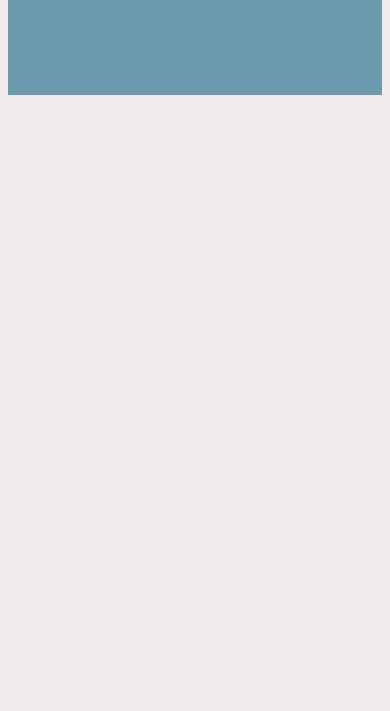
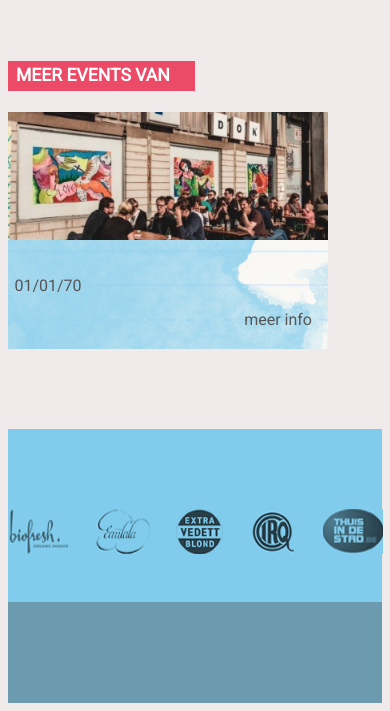
Before and after one commit to hoyhymho/ma3_dok, a PHP site: page /index.php?page=detail in a window 390 px wide; the page is wider, and only the part inside the window is pictured. Shown: the part 1235-1946 px from the top of that part. Before the commit the page ends 1330 px from the top of that part, so only its background shows below. Run offline with PHP 8.4, Linux system fonts and the light colour scheme; tables that the repository leaves empty or names only in its code hold one stand-in row (values such as "Sample post"); data that the repository does not hold is empty; some libraries are stand-ins or nearby versions.

Commit message:
base site af, not responsive

```diff
--- a/src/controller/EventsController.php
+++ b/src/controller/EventsController.php
@@ -111,5 +111,8 @@ class EventsController extends Controller {
 
     $event = $this->eventDAO->selectById($id);
 		$this->set('event', $event);
+
+    $organiserEvents = $this->eventDAO->selectSameOrganisers($id);
+		$this->set('organiserEvents', $organiserEvents);
   }
 }
--- a/src/css/style.css
+++ b/src/css/style.css
@@ -15,14 +15,25 @@ body {
 }
 
 h3 {
-  font-size: 1.2em;
+  font-size: 1.1em;
   margin-bottom: 1.3rem;
   background-color: #eb4b67;
   color: white;
   text-transform: uppercase;
   font-weight: bold;
-  padding: .2rem 2rem .2rem .5rem;
+  padding: .1rem 1.6rem .1rem .5rem;
   display: inline-block;
+}
+
+a {
+  text-decoration: none;
+}
+
+.meerinfo {
+  position: absolute;
+  bottom: 1rem;
+  right: 1rem;
+  color: #555;
 }
 
 .highlight {
@@ -290,13 +301,7 @@ nav ul li a:hover, .dropdown:hover .dropbtn {
     background-image: url(/assets/img/eventpaper.png);
     padding: 1rem;
     width: 30vw;
-
-    & a {
-      text-decoration: none;
-      color: #555;
-      float: right;
-      margin-top: -.3rem;
-    }
+    position: relative;
 
     & h4 {
       text-transform: uppercase;
@@ -398,7 +403,7 @@ footer {
     object-fit: cover;
   }
 
-  & .programma_events {
+  & .programma_events {
     margin-left: 10vw;
   }
 
@@ -479,6 +484,105 @@ footer {
   }
 }
 
+/*DETAIL*/
+
+.detail_header {
+  background-color: #fad27b;
+  padding-top: 2.5rem;
+  padding-bottom: 1.5rem;
+  font-weight: bold;
+  font-size: 1.3em;
+  margin-bottom: 3rem;
+}
+
+.detail_flex {
+  display: flex;
+  justify-content: space-between;
+
+  & .detail_about {
+    background-image: url(/assets/img/aboutpaper.png);
+    max-width: 26rem;
+    padding: 2rem;
+  }
+}
+
+.detail_sidebar {
+  width: 15rem;
+
+  & h4 {
+    background-color: #2eb5c8;
+    color: white;
+    text-transform: uppercase;
+    font-weight: bold;
+    padding-left: .5rem;
+  }
+
+  & div {
+    background-color: #fad27b;
+    padding-left: .5rem;
+    padding-top: .5rem;
+    padding-bottom: 1.5rem;
+    overflow: hidden;
+  }
+
+  & ul {
+    margin-bottom: 1rem;
+    line-height: 230%;
+  }
+
+  & a {
+    text-decoration: none;
+    color: white;
+    background-color: #eb4b67;
+    padding: .2rem;
+    float: right;
+    margin-right: 1rem;
+  }
+}
+
+.detail_gallery {
+  margin-top: 7rem;
+}
+
+.detail_organiser {
+  margin-top: 4rem;
+}
+
+.detail_event_container {
+  display: flex;
+}
+
+.organiserevent {
+  width: 20rem;
+  margin-right: 1rem;
+
+  & div {
+    background-image: url(/assets/img/eventpaper.png);
+    padding: .4rem;
+    min-height: 6rem;
+    position: relative;
+
+    & h4 {
+      font-weight: bold;
+      text-transform: uppercase;
+      font-size: 1.2rem;
+      color: #555;
+    }
+
+    & p {
+      color: #555;
+    }
+  }
+
+  & img {
+    overflow: hidden;
+    height: 8rem;
+    width: 20rem;
+    object-fit: cover;
+    margin-bottom: -.5rem;
+  }
+}
+
 /*
 roos: #eb4b67
 geel: #fad27b
--- a/src/dao/EventDAO.php
+++ b/src/dao/EventDAO.php
@@ -88,14 +88,14 @@ class EventDAO extends DAO {
     return $stmt->fetch(PDO::FETCH_ASSOC);
   }
 
-  // public function selectNextEvents(){
-  //   $sql = "SELECT *, ma3_dok_organisers.id AS organiser_id FROM `ma3_dok_events` INNER JOIN `ma3_dok_organisers` ON ma3_dok_events.organiser_id = ma3_dok_organisers.id WHERE  LIMIT 3" ;
-  //
-  //   $stmt = $this->pdo->prepare($sql);
-  //   $stmt->execute();
-  //
-  //   return $stmt->fetchAll(PDO::FETCH_ASSOC);
-  // }
+  public function selectSameOrganisers($id){
+    $sql = "SELECT * FROM `ma3_dok_events` INNER JOIN `ma3_dok_organisers` ON ma3_dok_events.organiser_id = ma3_dok_organisers.id LIMIT 3";
+
+    $stmt = $this->pdo->prepare($sql);
+    $stmt->execute();
+
+    return $stmt->fetchAll(PDO::FETCH_ASSOC);
+  }
 
   private function _getEventIdsFromResult(&$result) {
     $eventIds = array();
--- a/src/view/events/detail.php
+++ b/src/view/events/detail.php
@@ -19,18 +19,20 @@
       <input type="text" name="search">
     </nav>
   </div>
+</header>
+
+<section>
   <div class="detail_header">
     <h1 class="width"><?php echo $event['title']; ?></h1>
   </div>
-</header>
-
-<section>
-  <article class="detail_about">
+  <div class="detail_flex">
+    <article class="detail_about width">
       <h3>About</h3>
       <p><?php echo $event['description'] ?></p>
     </article>
-  <article class="detail_sidebar">
+    <article class="detail_sidebar width">
       <h4>info</h4>
+      <div>
         <ul>
           <li><?php echo date('d/m/y', strtotime($event['start'])); ?></li>
           <li>van<?php echo date('H:i', strtotime($event['start'])); ?> tot <?php echo date('H:i', strtotime($event['end'])); ?> </li>
@@ -39,15 +41,30 @@
           <li><?php echo $event['organiser_name'] ?></li>
         </ul>
         <a href="#">Bestel ticket</a>
+      </div>
     </article>
+  </div>
 </section>
 
-<section>
-  <h3>gallery</h3>
+<section class="detail_gallery width">
+  <h3>gallery</h3> <br />
   <img src="assets/img/400/<?php echo $event['id'];?>.jpg" alt="">
 </section>
 
-<section>
+<section class="detail_organiser width">
   <h3>meer events van <?php echo $event['organiser_name'] ?></h3>
-
+  <div class="detail_event_container">
+    <?php foreach ($organiserEvents as $organiserEvent): ?>
+      <a href="#">
+        <article class="organiserevent">
+          <img src="assets/img/400/<?php echo $organiserEvent['id'] ?>.jpg" alt="">
+          <div>
+            <h4><?php echo $organiserEvent['title']; ?></h4>
+            <p><?php echo date('d/m/y', strtotime($event['start']));?></p>
+            <a href="#" class="meerinfo">meer info</a>
+          </div>
+        </article>
+      </a>
+    <?php endforeach; ?>
+  </div>
 </section>
--- a/src/view/events/index.php
+++ b/src/view/events/index.php
@@ -101,7 +101,7 @@
         <div class="eventname">
           <h4><?php echo $event['title']; ?></h4>
           <p><?php echo $event['start']; ?></p>
-          <a href="#">meer info</a>
+          <a href="#" class="meerinfo">meer info</a>
         </div>
       </div>
     <?php endforeach; ?>
```
Lines whose indentation alone changed are shown as unchanged.
